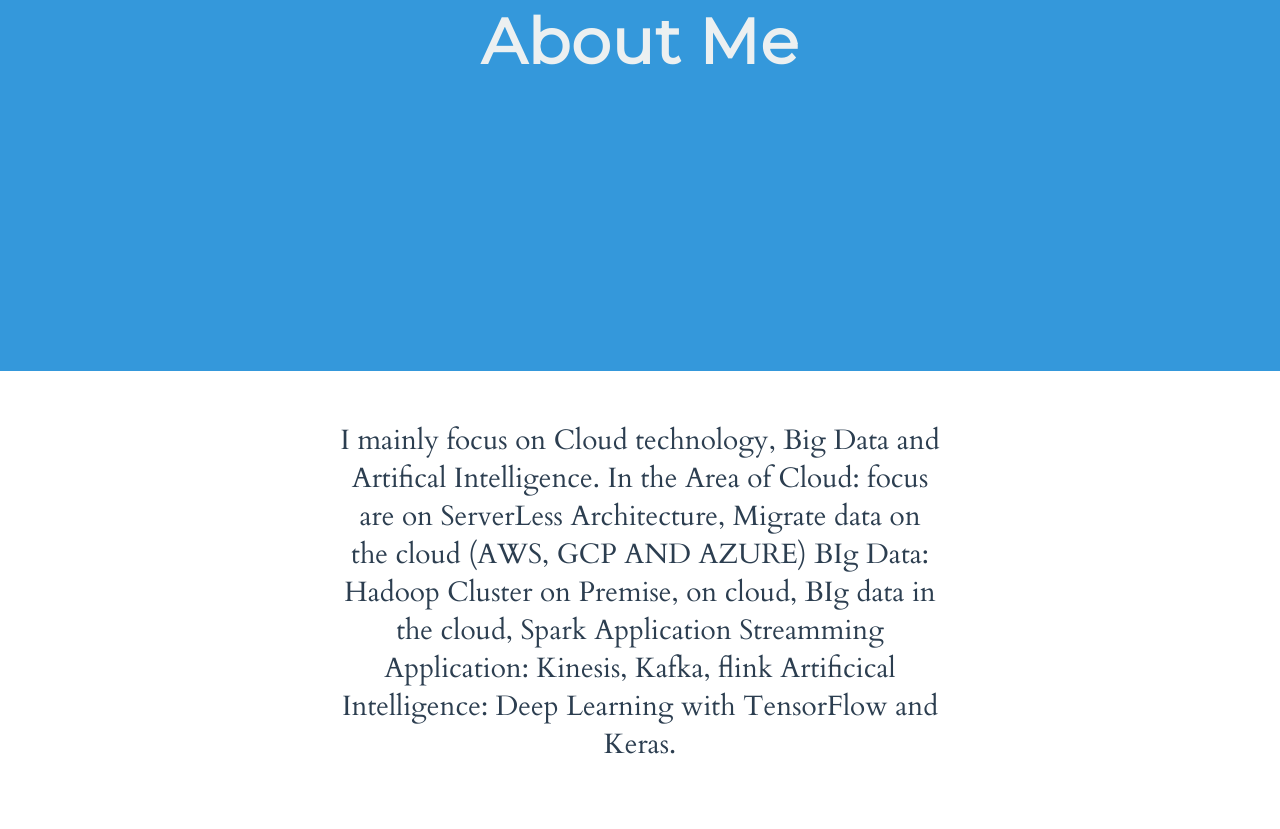
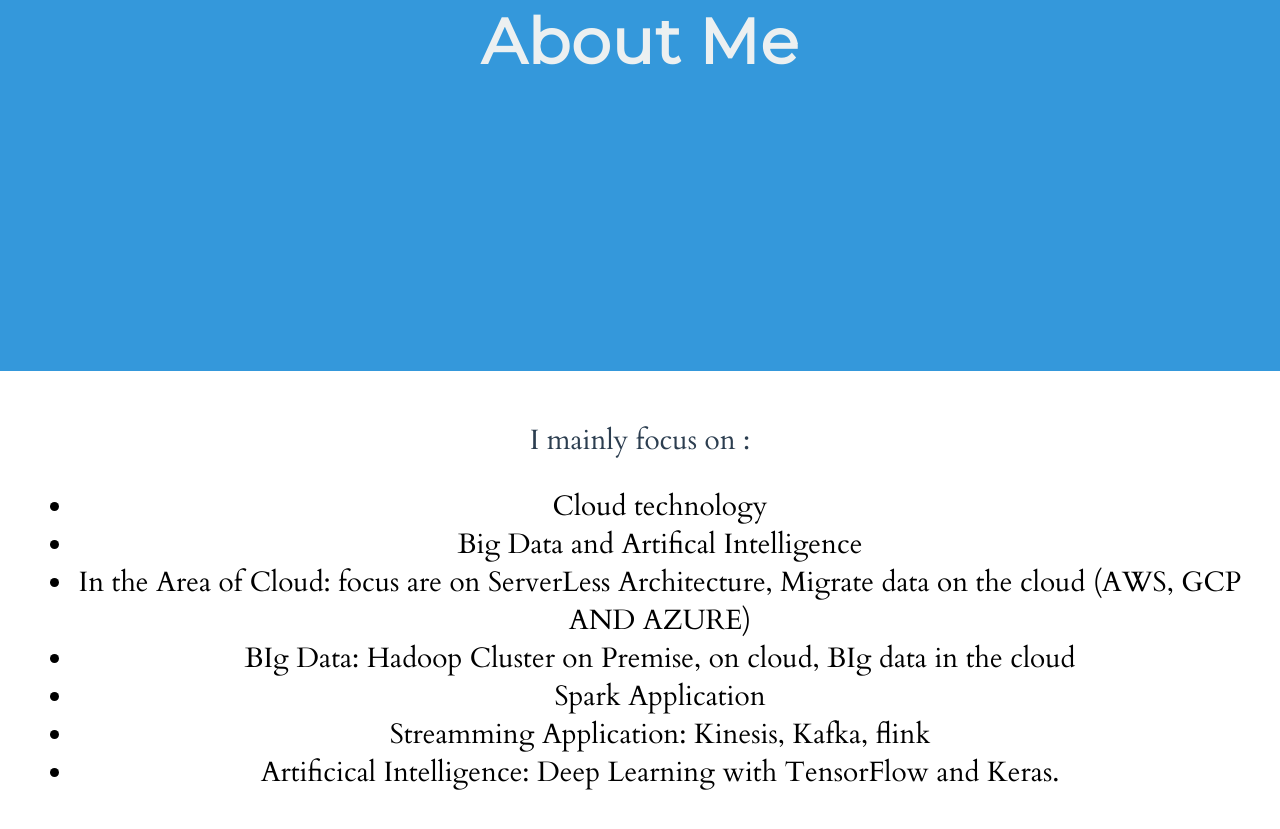
Before and after one commit to marlingod/portfolio-serverles, a React app: page index.html in a window 1280 px wide. Shown: the part 1737-2566 px from the top of the page. Built offline with nearby package versions, Linux system fonts and the light colour scheme.

Commit message:
Update index.html

```diff
--- a/index.html
+++ b/index.html
@@ -68,11 +68,16 @@
 
     <section class="section section--alignCentered section--description">
       <p class="color--darkgrey section__description">
-        I mainly focus on Cloud technology, Big Data and Artifical Intelligence.
-        In the Area of Cloud: focus are on ServerLess Architecture, Migrate data on the cloud (AWS, GCP AND AZURE)
-        BIg Data: Hadoop Cluster on Premise, on cloud, BIg data in the cloud, Spark Application
-        Streamming Application: Kinesis, Kafka, flink
-        Artificical Intelligence: Deep Learning with TensorFlow and Keras.
+        I mainly focus on :
+        <ul>
+          <li> Cloud technology</li>
+          <li>Big Data and Artifical Intelligence</li>
+        <li>In the Area of Cloud: focus are on ServerLess Architecture, Migrate data on the cloud (AWS, GCP AND AZURE)</li>
+          <li>BIg Data: Hadoop Cluster on Premise, on cloud, BIg data in the cloud</li>
+          <li>Spark Application</li>
+          <li>Streamming Application: Kinesis, Kafka, flink </li>
+          <li>Artificical Intelligence: Deep Learning with TensorFlow and Keras.</li>
+      </ul>
       </p>
     </section>
 
```
